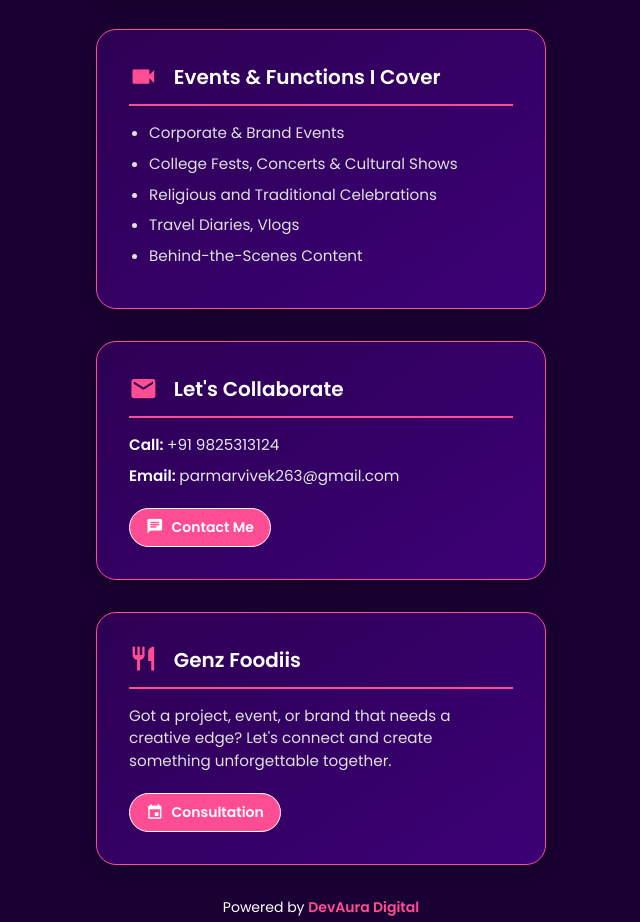
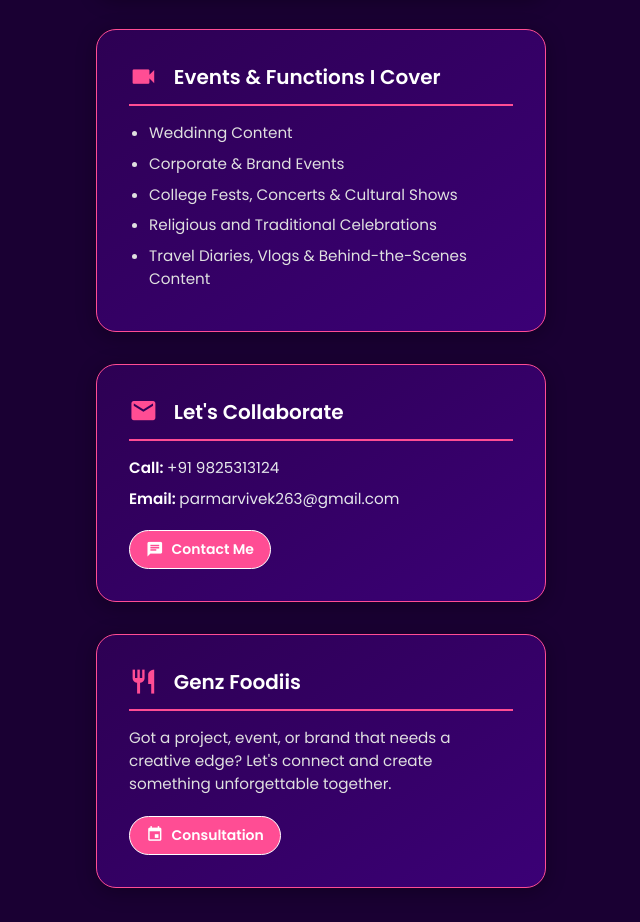
Before and after one commit to devauradigital/vivekcontentcreator, a plain HTML site: page index.html in a window 1280 px wide. Shown: the part 781-1703 px from the top of the page, without its empty margins (319-959 px from the left). Drawn offline with nearby package versions, Linux system fonts and the light colour scheme.

Commit message:
Update index.html

```diff
--- a/index.html
+++ b/index.html
@@ -256,11 +256,11 @@
       </div>
       <div class="info">
         <ul class="list-disc pl-5">
+          <li>Weddinng Content</li>
           <li>Corporate & Brand Events</li>
           <li>College Fests, Concerts & Cultural Shows</li>
           <li>Religious and Traditional Celebrations</li>
-          <li>Travel Diaries, Vlogs</li>
-          <li>Behind-the-Scenes Content</li>
+          <li>Travel Diaries, Vlogs & Behind-the-Scenes Content</li>
         </ul>
       </div>
     </section>
```
